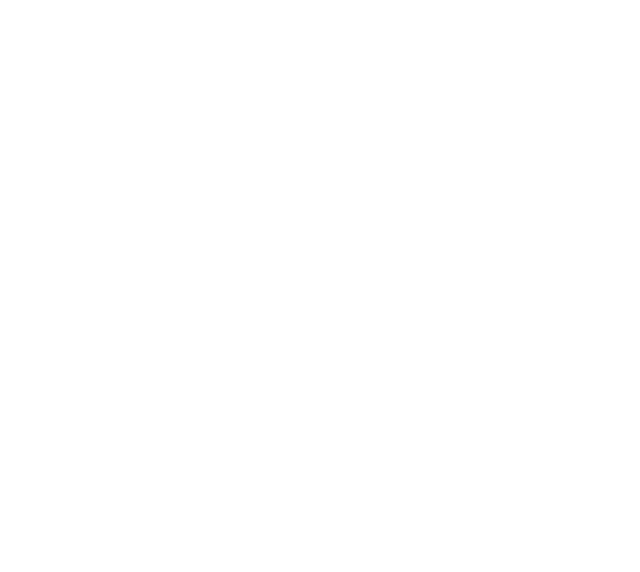
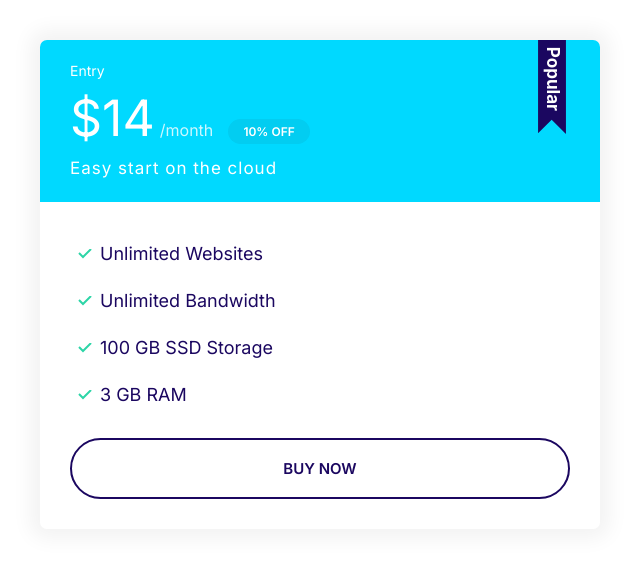
Before and after one commit to dcortez2268/html-css, a plain HTML site: page index.html in a window 1280 px wide. Shown: the whole page, without its empty margins (0-640 px from the left). Drawn offline with Linux system fonts and the light colour scheme.

Commit message:
Build card component and style.

```diff
--- a/css/styles.css
+++ b/css/styles.css
@@ -116,6 +116,7 @@ a {
 
 .badge--small {
   font-size: 1.6rem;
+  padding: 0.5rem 1.5rem;
 }
 
 @media screen and (min-width: 1024px) {
@@ -274,3 +275,90 @@ a {
     font-size: 1.5rem;
   }
 }
+
+/* Cards */
+.card {
+  border-radius: 7px;
+  box-shadow: 0 0 20px 10px #f3f3f3;
+  overflow: hidden;
+}
+
+.card__header,
+.card__body {
+  padding: 2rem 3rem;
+}
+
+.card--primary .card__header {
+  background: var(--color-primary);
+  color: #fff;
+}
+
+.card--secondary .card__header {
+  background: var(--color-secondary);
+  color: #fff;
+}
+
+.card--secondary .badge--secondary {
+  background: #02cdf1;
+}
+
+/* Plans */
+.plan__name {
+  color: #fff;
+  margin: 0;
+  font-weight: 500;
+  font-size: 2.4rem;
+}
+
+.plan__price {
+  font-size: 6rem;
+}
+
+.plan__billing-cycle {
+  font-size: 2.4rem;
+  font-weight: 300;
+  opacity: 0.8;
+  margin-right: 1rem;
+}
+
+.plan__description {
+  display: block;
+  font-size: 2rem;
+  font-weight: 300;
+  letter-spacing: 1px;
+}
+
+.plan .list__item {
+  margin-bottom: 2rem;
+}
+
+.plan--popular .card__header {
+  position: relative;
+}
+
+.plan--popular .card__header::before {
+  content: url(../images/popular.svg);
+  width: 40px;
+  display: inline-block;
+  position: absolute;
+  top: -6px;
+  right: 5%;
+}
+
+@media screen and (min-width: 1024px) {
+  .plan__name {
+    font-size: 1.4rem;
+  }
+
+  .plan__price {
+    font-size: 5rem;
+  }
+
+  .plan__billing-cycle {
+    font-size: 1.6rem;
+  }
+
+  .plan__description {
+    font-size: 1.7rem;
+  }
+}
--- a/index.html
+++ b/index.html
@@ -24,5 +24,28 @@
     <style></style>
   </head>
 
-  <body></body>
+  <body>
+    <div style="width: 50%; padding: 4rem">
+      <div class="plan plan--popular">
+        <div class="card card--secondary">
+          <header class="card__header">
+            <h3 class="plan__name">Entry</h3>
+            <span class="plan__price">$14</span>
+            <span class="plan__billing-cycle">/month</span>
+            <span class="badge badge--secondary badge--small">10% OFF</span>
+            <span class="plan__description">Easy start on the cloud</span>
+          </header>
+          <div class="card__body">
+            <ul class="list list--tick">
+              <li class="list__item">Unlimited Websites</li>
+              <li class="list__item">Unlimited Bandwidth</li>
+              <li class="list__item">100 GB SSD Storage</li>
+              <li class="list__item">3 GB RAM</li>
+            </ul>
+            <button class="btn btn--outline btn--block">Buy Now</button>
+          </div>
+        </div>
+      </div>
+    </div>
+  </body>
 </html>
```
Also changed, not shown: images/popular.svg (added).
